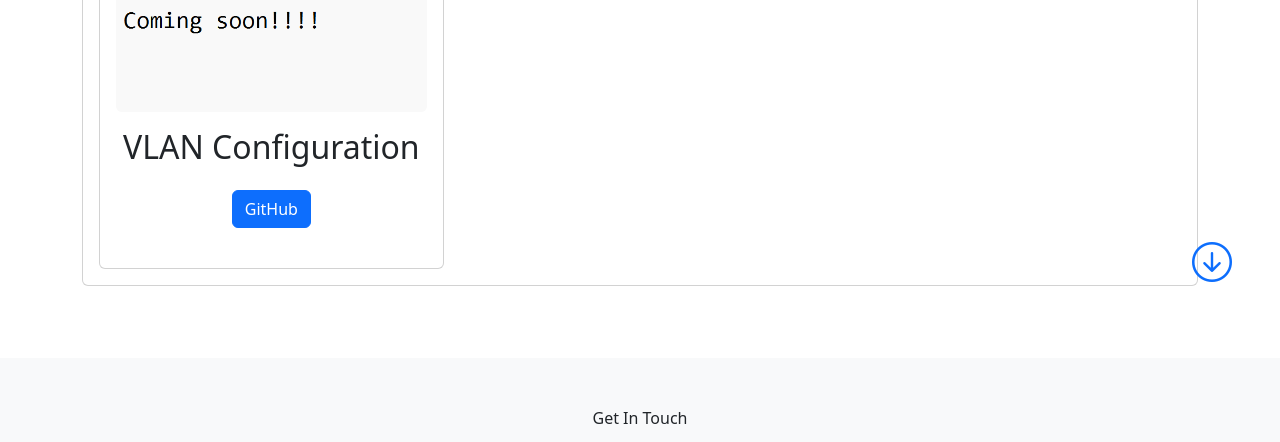
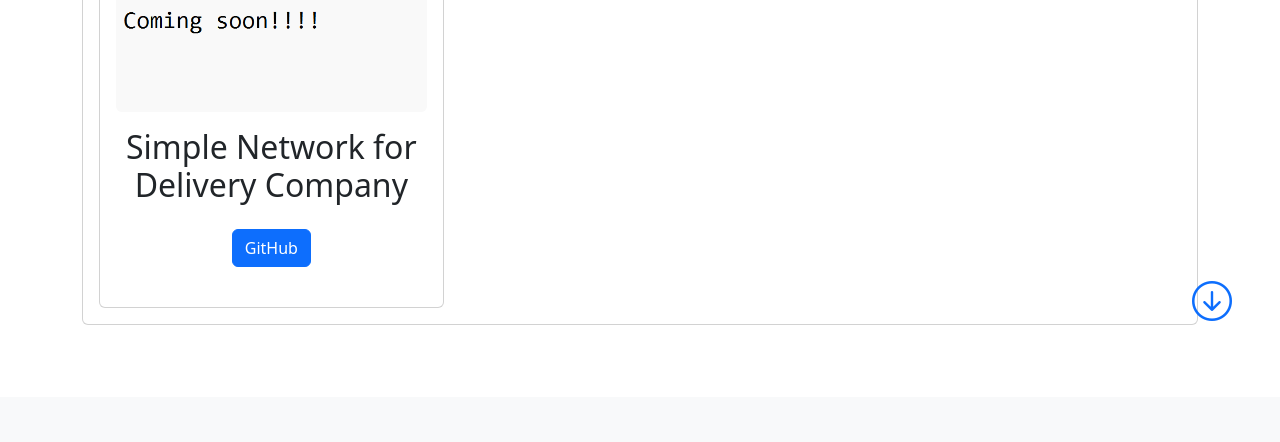
Before and after one commit to sambathCoding/bv1-portfolio, a website: page index.html in a window 1280 px wide. Shown: the part 3740-4182 px from the top of the page. Drawn offline with nearby package versions, Linux system fonts and the light colour scheme.

Commit message:
Update index.html

```diff
--- a/index.html
+++ b/index.html
@@ -580,7 +580,9 @@
                     alt=""
                     class="img-fluid mb-3 rounded"
                   />
-                  <h2 class="card-title text-dark mb-4">VLAN Configuration</h2>
+                  <h2 class="card-title text-dark mb-4">
+                    Simple Network for Delivery Company
+                  </h2>
                   <div class="d-grid gap-2 d-lg-block">
                     <button
                       onclick="location.href='https://www.github.com'"
```
